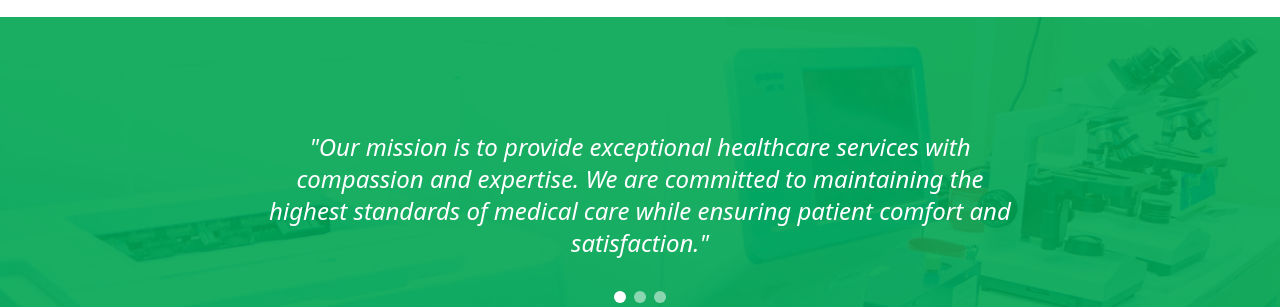
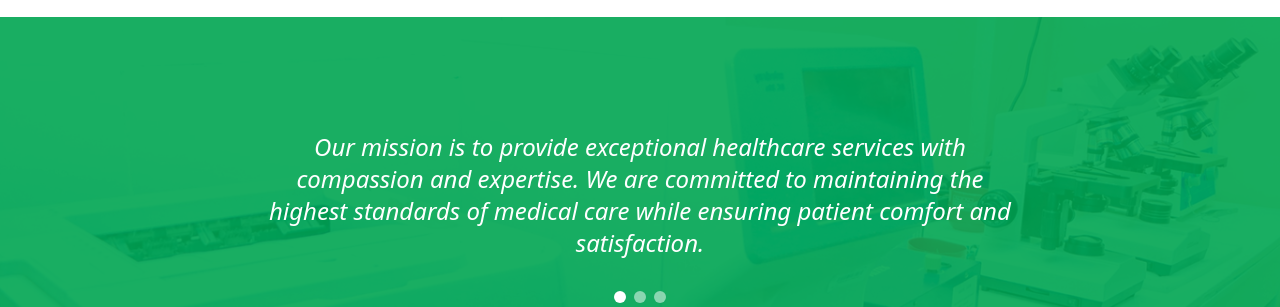
Before and after one commit to Ashakour1/Hospital_UNISO, a Next.js app: page /about in a window 1280 px wide. Shown: the part 840-1147 px from the top of the page. Built offline with nearby package versions, Linux system fonts and the light colour scheme.

Commit message:
Remove quotation marks from mission statement in About page

```diff
--- a/app/about/page.tsx
+++ b/app/about/page.tsx
@@ -43,10 +43,10 @@ export default function AboutPage() {
           <div className="container mx-auto px-4 h-full flex items-center justify-center">
             <div className="max-w-3xl text-center text-white">
               <p className="text-2xl italic mb-8">
-                "Our mission is to provide exceptional healthcare services with
+                Our mission is to provide exceptional healthcare services with
                 compassion and expertise. We are committed to maintaining the
                 highest standards of medical care while ensuring patient comfort
-                and satisfaction."
+                and satisfaction.
               </p>
               <div className="flex justify-center gap-2">
                 {[1, 2, 3].map((dot) => (
```
